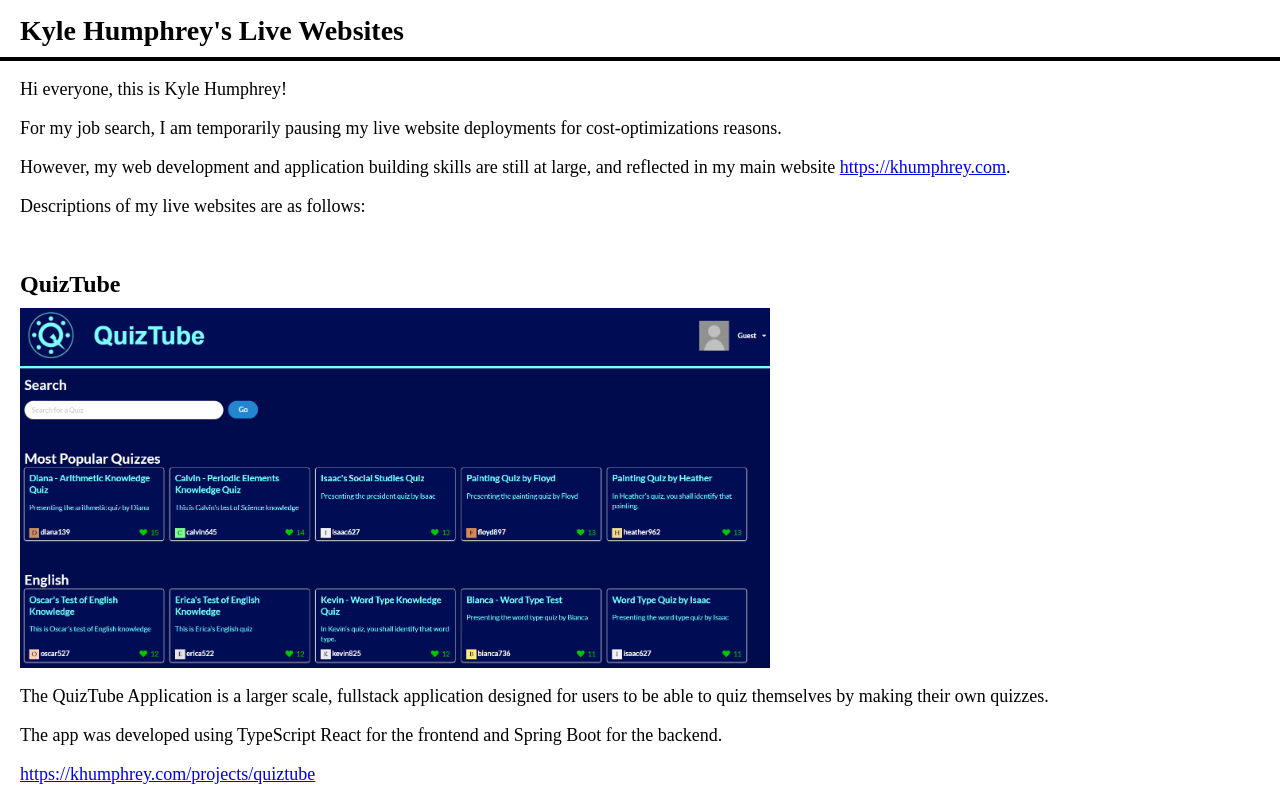
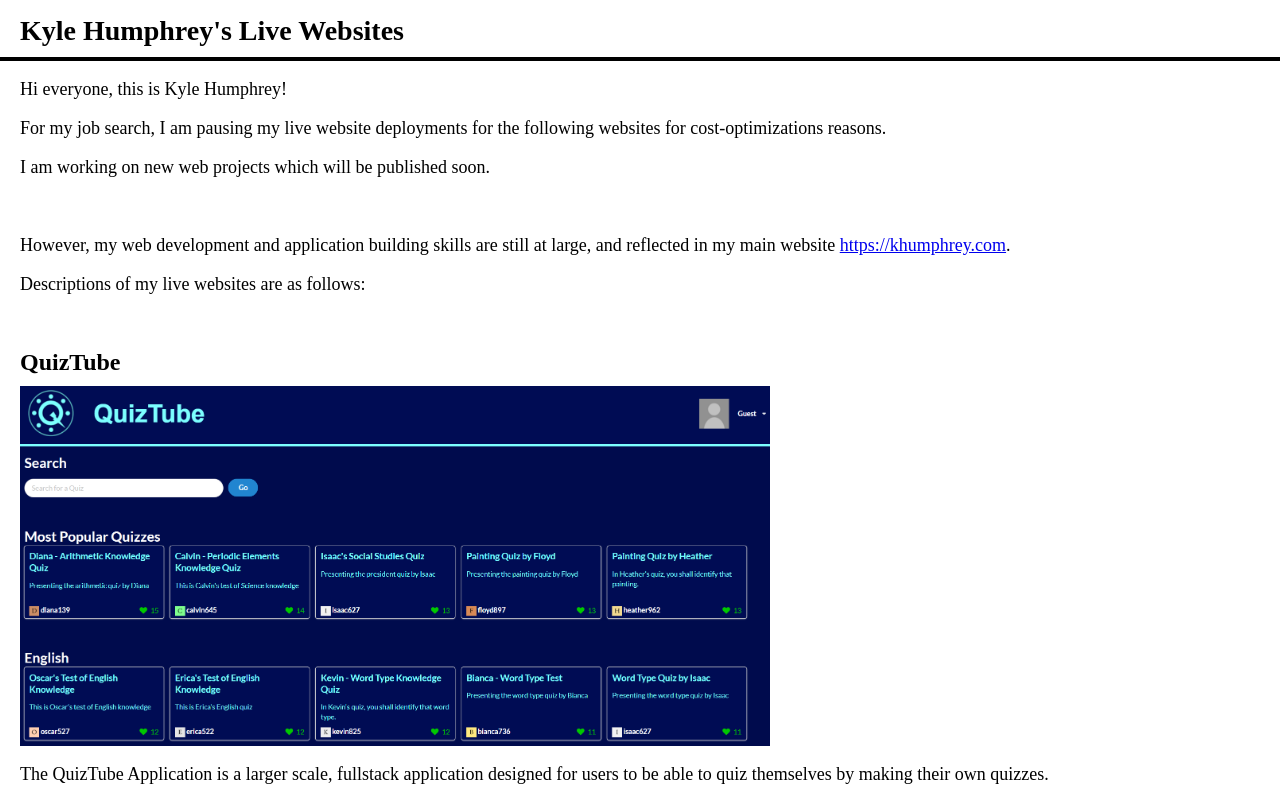
Before and after one commit to kyleuniversities/live-deployment-substitute, a plain HTML site: page public/index.html in a window 1280 px wide. Shown: the top 800 px of the page. Drawn offline with Linux system fonts and the light colour scheme.

Commit message:
updated live message

```diff
--- a/public/index.html
+++ b/public/index.html
@@ -38,7 +38,9 @@
             </div>
             <div class="section">
                 <p>Hi everyone, this is Kyle Humphrey!</p>
-                <p>For my job search, I am temporarily pausing my live website deployments for cost-optimizations reasons.</p>
+                <p>For my job search, I am pausing my live website deployments for the following websites for cost-optimizations reasons.</p>
+                <p>I am working on new web projects which will be published soon.</p>
+                <br />
                 <p>However, my web development and application building skills are still at large, and reflected in my main website <a href="https://khumphrey.com">https://khumphrey.com</a>.</a></p>
                 <p>Descriptions of my live websites are as follows:</p>
             </div>
```
